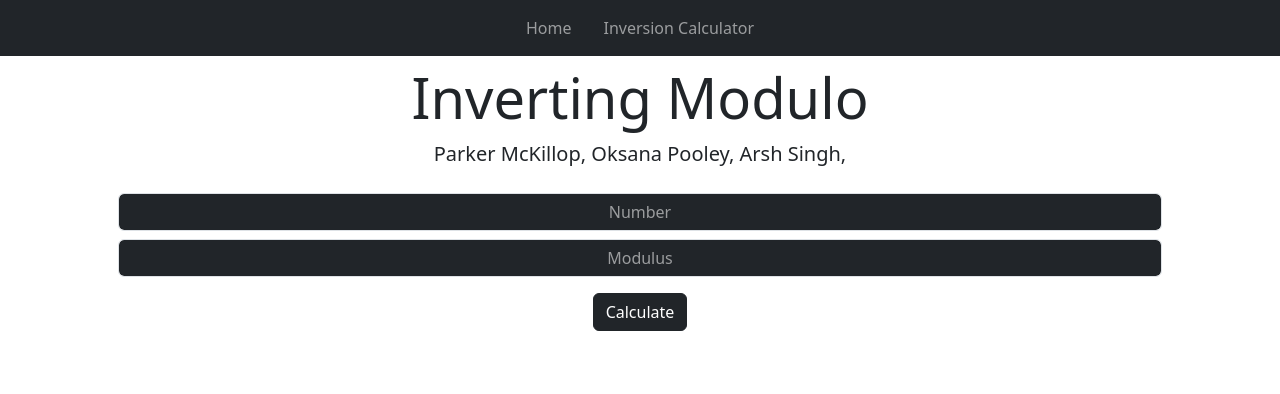
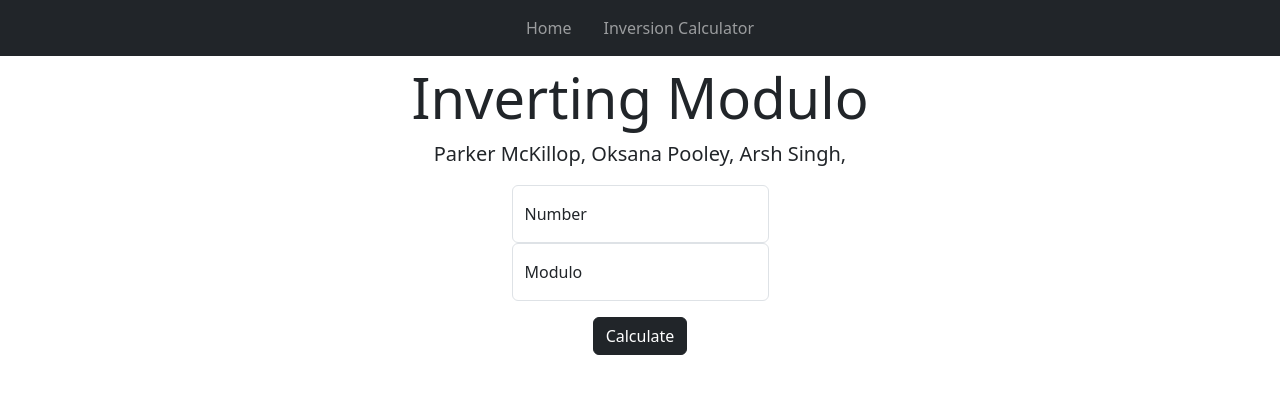
Before and after one commit to pem2k/cs_5002_final_front_end, a React (Create React App) app: page /Inverse in a window 1280 px wide. Shown: the top 394 px of the page. Built offline with nearby package versions, Linux system fonts and the light colour scheme.

Commit message:
updated form using bootstrap form-floating syling

```diff
--- a/src/components/InverseForm.jsx
+++ b/src/components/InverseForm.jsx
@@ -49,16 +49,37 @@ export default function InverseForm(){
         }
 
     return(
-        <div><div className="container d-flex field-limiter">
-            <div className="container">
-                <div className=" container">
-                    <form onSubmit={submitHandler} className="container">
-                        <input name="number" placeholder="Number" className="form-control bg-dark text-light text-center mt-2" onChange={(event) => setNumberInput(event.target.value)} />
-                        <input name="mod" placeholder="Modulus" className="form-control bg-dark text-light text-center mt-2" onChange={(event) => setModInput(event.target.value)} />
-                        <div className=" d-flex justify-content-center">
-                            <button type="submit" className="btn btn-dark btn-text mt-3 ">Calculate</button>
-                        </div>
-                    </form>
+        <div>
+            <div className="d-flex justify-content-center align-items-center">
+            <div>
+                <div >
+                        <form onSubmit={submitHandler} className="container">
+                            <div className="form-floating">
+                                <input
+                                    name="number"
+                                    placeholder=" "
+                                    className="form-control"
+                                    id="Number"onChange={(event) => setNumberInput(event.target.value)} />
+
+                                <label htmlFor="Number">Number</label>
+                            </div>
+
+                            <div className="form-floating mb-3">
+                                <input
+                                    name="mod"
+                                    placeholder=" "
+                                    className="form-control"
+                                    id="Modulo"
+                                    onChange={(event) => setModInput(event.target.value)} />
+
+                                <label htmlFor="Modulo">Modulo</label>
+
+                            </div>
+
+                            <div className=" d-flex justify-content-center">
+                                <button type="submit" className="btn btn-dark btn-text">Calculate</button>
+                            </div>
+                        </form>
                 </div>
             </div>
         </div>
```
